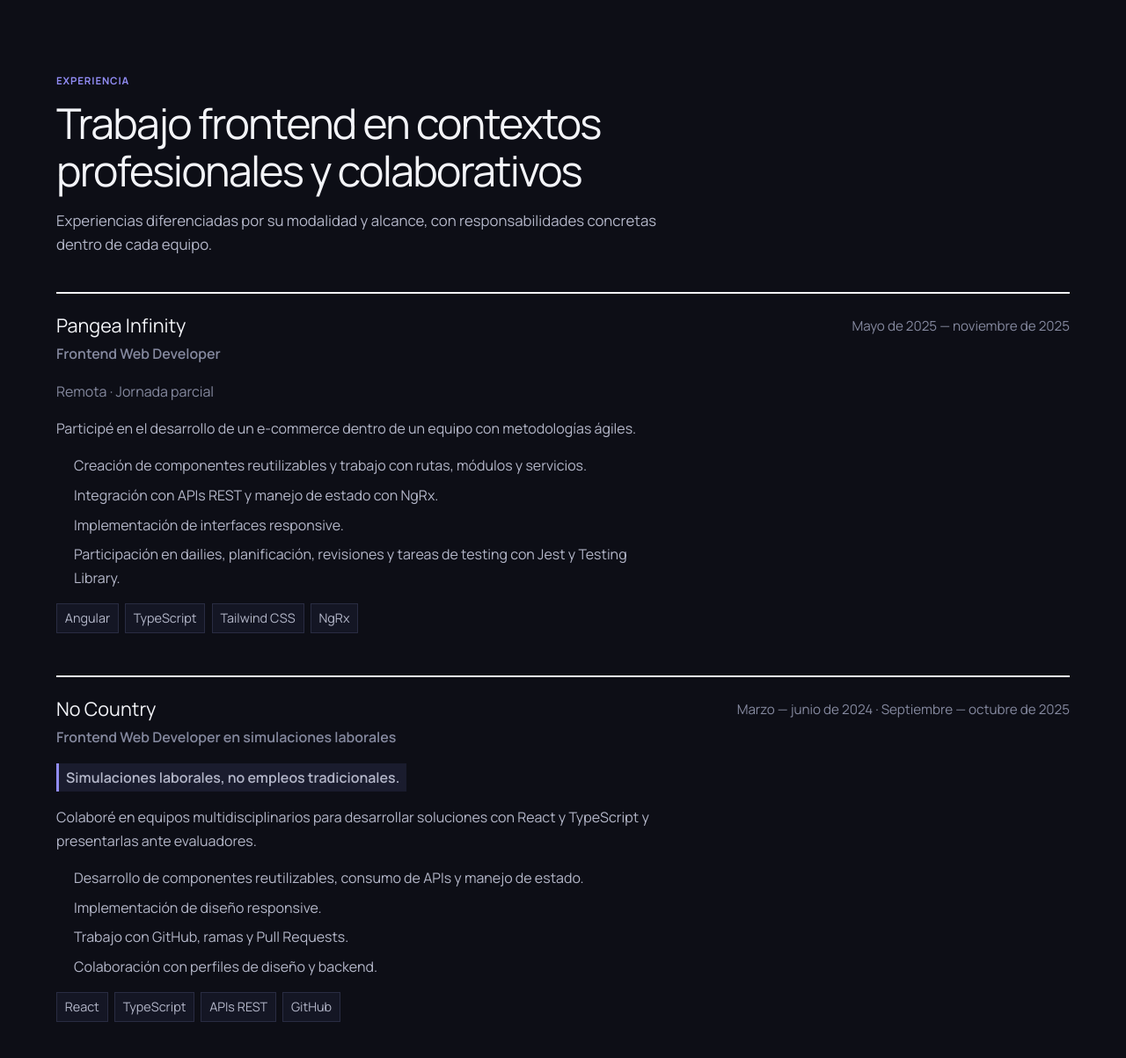
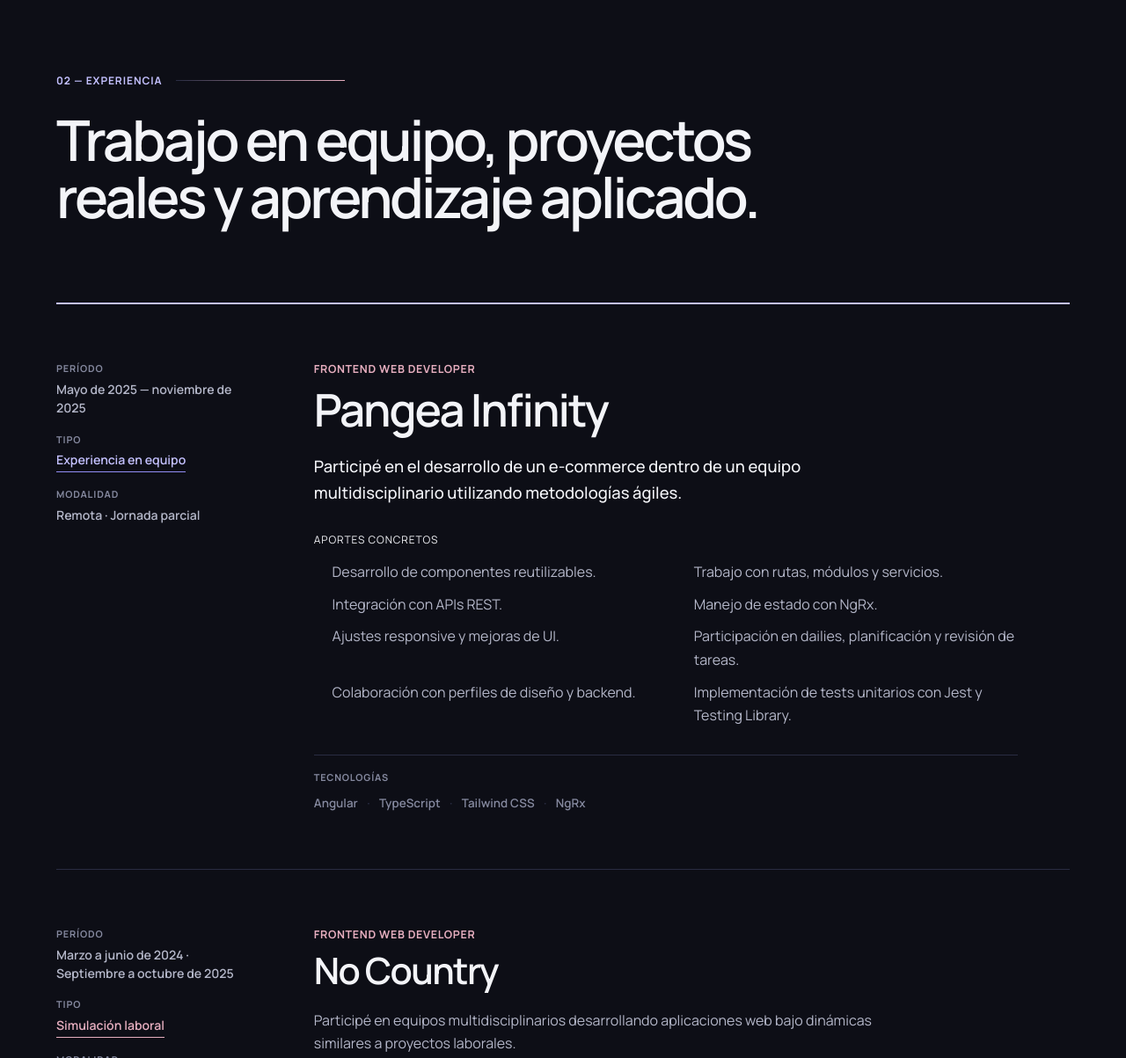
Before and after one commit to Blackpachamame/portfolio, an Astro site: page / in a window 1280 px wide. Shown: the part 1800-3003 px from the top of the page at 88% size. Built offline with nearby package versions, Linux system fonts and the light colour scheme; Astro itself is replaced by a stand-in of ours.

Commit message:
feat: diseñar sección de experiencia profesional

```diff
--- a/src/components/sections/ExperienceSection.astro
+++ b/src/components/sections/ExperienceSection.astro
@@ -1,49 +1,78 @@
 ---
-import SectionHeading from '../ui/SectionHeading.astro';
 import { experiences } from '../../data/experience';
 ---
 
-<section id="experiencia" class="landing-section" aria-labelledby="experiencia-title">
+<section
+  id="experiencia"
+  class="experience-section landing-section"
+  aria-labelledby="experiencia-title">
   <div class="container">
-    <SectionHeading
-      headingId="experiencia-title"
-      eyebrow="Experiencia"
-      title="Trabajo frontend en contextos profesionales y colaborativos"
-      introduction="Experiencias diferenciadas por su modalidad y alcance, con responsabilidades concretas dentro de cada equipo."
-    />
+    <header class="experience-section__heading">
+      <div class="experience-section__index">
+        <p>02 — Experiencia</p>
+        <span aria-hidden="true"></span>
+      </div>
+      <h2 id="experiencia-title">Trabajo en equipo, proyectos reales y aprendizaje aplicado.</h2>
+    </header>
 
-    <div class="entry-list">
+    <ol class="experience-list" role="list">
       {
         experiences.map((experience) => (
-          <article class="entry">
-            <header class="entry__header">
+          <li
+            class:list={[
+              'experience-list__item',
+              {
+                'experience-list__item--featured': experience.type === 'Experiencia en equipo',
+                'experience-list__item--simulation': experience.type === 'Simulación laboral',
+                'experience-list__item--brief': experience.type === 'Proyecto puntual',
+              },
+            ]}>
+            <article class="experience-entry">
+              <dl class="experience-entry__meta">
                 <div>
+                  <dt>Período</dt>
+                  <dd>{experience.period}</dd>
+                </div>
+                <div>
+                  <dt>Tipo</dt>
+                  <dd class="experience-entry__type">{experience.type}</dd>
+                </div>
+                <div>
+                  <dt>Modalidad</dt>
+                  <dd>{experience.modality}</dd>
+                </div>
+              </dl>
+
+              <div class="experience-entry__content">
+                <header class="experience-entry__header">
+                  <p class="experience-entry__role">{experience.role}</p>
                   <h3>{experience.organization}</h3>
-                <p class="entry__role">{experience.role}</p>
-              </div>
-              <p class="entry__period">{experience.period}</p>
                 </header>
 
-            {experience.modality && <p class="entry__meta">{experience.modality}</p>}
-            {experience.context && <p class="entry__context">{experience.context}</p>}
-            <p>{experience.summary}</p>
+                <p class="experience-entry__summary">{experience.summary}</p>
 
-            <ul class="detail-list">
+                <div class="experience-entry__contributions">
+                  <h4>Aportes concretos</h4>
+                  <ul>
                     {experience.contributions.map((contribution) => (
                       <li>{contribution}</li>
                     ))}
                   </ul>
+                </div>
 
-            <ul
-              class="tag-list"
-              aria-label={`Tecnologías utilizadas en ${experience.organization}`}>
+                <div class="experience-entry__technologies">
+                  <p>Tecnologías</p>
+                  <ul>
                     {experience.technologies.map((technology) => (
                       <li>{technology}</li>
                     ))}
                   </ul>
+                </div>
+              </div>
             </article>
+          </li>
         ))
       }
-    </div>
+    </ol>
   </div>
 </section>
--- a/src/data/experience.ts
+++ b/src/data/experience.ts
@@ -6,43 +6,57 @@ export const experiences: Experience[] = [
     role: 'Frontend Web Developer',
     period: 'Mayo de 2025 — noviembre de 2025',
     modality: 'Remota · Jornada parcial',
+    type: 'Experiencia en equipo',
     summary:
-      'Participé en el desarrollo de un e-commerce dentro de un equipo con metodologías ágiles.',
+      'Participé en el desarrollo de un e-commerce dentro de un equipo multidisciplinario utilizando metodologías ágiles.',
     contributions: [
-      'Creación de componentes reutilizables y trabajo con rutas, módulos y servicios.',
-      'Integración con APIs REST y manejo de estado con NgRx.',
-      'Implementación de interfaces responsive.',
-      'Participación en dailies, planificación, revisiones y tareas de testing con Jest y Testing Library.',
+      'Desarrollo de componentes reutilizables.',
+      'Trabajo con rutas, módulos y servicios.',
+      'Integración con APIs REST.',
+      'Manejo de estado con NgRx.',
+      'Ajustes responsive y mejoras de UI.',
+      'Participación en dailies, planificación y revisión de tareas.',
+      'Colaboración con perfiles de diseño y backend.',
+      'Implementación de tests unitarios con Jest y Testing Library.',
     ],
     technologies: ['Angular', 'TypeScript', 'Tailwind CSS', 'NgRx'],
   },
   {
     organization: 'No Country',
-    role: 'Frontend Web Developer en simulaciones laborales',
-    period: 'Marzo — junio de 2024 · Septiembre — octubre de 2025',
-    context: 'Simulaciones laborales, no empleos tradicionales.',
+    role: 'Frontend Web Developer',
+    period: 'Marzo a junio de 2024 · Septiembre a octubre de 2025',
+    modality: 'Remota',
+    type: 'Simulación laboral',
     summary:
-      'Colaboré en equipos multidisciplinarios para desarrollar soluciones con React y TypeScript y presentarlas ante evaluadores.',
+      'Participé en equipos multidisciplinarios desarrollando aplicaciones web bajo dinámicas similares a proyectos laborales.',
     contributions: [
-      'Desarrollo de componentes reutilizables, consumo de APIs y manejo de estado.',
-      'Implementación de diseño responsive.',
-      'Trabajo con GitHub, ramas y Pull Requests.',
+      'Desarrollo de interfaces con React y TypeScript.',
+      'Creación de componentes reutilizables.',
+      'Diseño responsive.',
+      'Consumo de APIs REST.',
+      'Manejo de estado.',
+      'Trabajo con ramas y Pull Requests.',
       'Colaboración con perfiles de diseño y backend.',
+      'Participación en Scrum.',
+      'Presentación de soluciones ante evaluadores.',
     ],
-    technologies: ['React', 'TypeScript', 'APIs REST', 'GitHub'],
+    technologies: ['React', 'TypeScript', 'Tailwind CSS', 'APIs REST', 'GitHub'],
   },
   {
-    organization: 'Puntarena',
+    organization: 'Puntarena Eventos',
     role: 'WordPress / Frontend Developer',
-    period: 'Enero de 2026 — febrero de 2026',
+    period: 'Enero a febrero de 2026',
     modality: 'Remota · Jornada parcial',
-    context: 'Experiencia breve y puntual.',
+    type: 'Proyecto puntual',
     summary:
-      'Trabajé en la maquetación y el mantenimiento visual de un sitio realizado con WordPress y Elementor.',
+      'Colaboración breve en la maquetación y mantenimiento visual de un sitio para una empresa de eventos.',
     contributions: [
-      'Maquetación con Elementor, CSS personalizado y ajustes visuales.',
-      'Correcciones responsive y optimización de imágenes.',
-      'Carga y organización de contenido y comunicación con el cliente.',
+      'Maquetación de páginas con Elementor.',
+      'Ajustes visuales y responsive.',
+      'CSS personalizado.',
+      'Optimización de imágenes.',
+      'Carga y organización de contenido.',
+      'Comunicación directa con el cliente.',
     ],
     technologies: ['WordPress', 'Elementor', 'CSS'],
   },
--- a/src/styles/global.css
+++ b/src/styles/global.css
@@ -647,6 +647,223 @@ strong {
   font-weight: 500;
 }
 
+.experience-section__heading {
+  max-width: 58rem;
+  margin-block-end: clamp(3rem, 8vw, 5.5rem);
+}
+
+.experience-section__index {
+  display: flex;
+  align-items: center;
+  gap: 1rem;
+  margin-block-end: 1.5rem;
+}
+
+.experience-section__index p {
+  flex: 0 0 auto;
+  margin-block-end: 0;
+  color: var(--color-accent-soft);
+  font-size: 0.75rem;
+  font-weight: 700;
+  letter-spacing: 0.075em;
+  text-transform: uppercase;
+}
+
+.experience-section__index span {
+  width: min(100%, 12rem);
+  height: 1px;
+  background: linear-gradient(90deg, var(--color-border), var(--color-accent-warm));
+}
+
+.experience-section__heading h2 {
+  max-width: 20ch;
+  margin-block-end: 0;
+  font-size: clamp(2rem, 9vw, 4rem);
+  font-weight: 600;
+  letter-spacing: -0.05em;
+  line-height: 1.02;
+}
+
+.experience-list {
+  margin: 0;
+  padding: 0;
+  list-style: none;
+}
+
+.experience-list__item {
+  border-block-start: 1px solid var(--color-border);
+}
+
+.experience-list__item:last-child {
+  border-block-end: 1px solid var(--color-border);
+}
+
+.experience-list__item--featured {
+  border-block-start: 2px solid var(--color-accent-soft);
+}
+
+.experience-entry {
+  display: grid;
+  gap: 2rem;
+  padding-block: clamp(2rem, 7vw, 4rem);
+}
+
+.experience-entry__meta {
+  display: grid;
+  align-content: start;
+  gap: 1rem;
+  min-width: 0;
+  margin: 0;
+}
+
+.experience-entry__meta > div {
+  display: grid;
+  gap: 0.25rem;
+}
+
+.experience-entry__meta dt,
+.experience-entry__technologies > p {
+  color: var(--color-text-muted);
+  font-size: 0.68rem;
+  font-weight: 700;
+  letter-spacing: 0.08em;
+  text-transform: uppercase;
+}
+
+.experience-entry__meta dd {
+  min-width: 0;
+  margin-inline-start: 0;
+  color: var(--color-text-secondary);
+  font-size: 0.88rem;
+  font-weight: 600;
+  line-height: 1.5;
+}
+
+.experience-entry__meta .experience-entry__type {
+  width: fit-content;
+  padding-block-end: 0.15rem;
+  border-block-end: 1px solid var(--color-accent);
+  color: var(--color-accent-soft);
+}
+
+.experience-list__item--simulation .experience-entry__type {
+  border-block-end-color: var(--color-accent-warm);
+  color: var(--color-accent-warm);
+}
+
+.experience-list__item--brief .experience-entry__type {
+  border-block-end-color: var(--color-text-muted);
+  color: var(--color-text-secondary);
+}
+
+.experience-entry__content {
+  min-width: 0;
+  max-width: 50rem;
+}
+
+.experience-entry__header {
+  margin-block-end: 1.25rem;
+}
+
+.experience-entry__header h3 {
+  margin-block-end: 0;
+  font-size: clamp(1.65rem, 7vw, 2.6rem);
+  font-weight: 600;
+  letter-spacing: -0.04em;
+}
+
+.experience-list__item--featured .experience-entry__header h3 {
+  font-size: clamp(1.9rem, 8vw, 3.2rem);
+}
+
+.experience-list__item--brief .experience-entry__header h3 {
+  font-size: clamp(1.55rem, 6vw, 2.1rem);
+}
+
+.experience-entry__role {
+  margin-block-end: 0.4rem;
+  color: var(--color-accent-warm);
+  font-size: 0.78rem;
+  font-weight: 700;
+  letter-spacing: 0.055em;
+  text-transform: uppercase;
+}
+
+.experience-entry__summary {
+  max-width: 43rem;
+  margin-block-end: 2rem;
+  color: var(--color-text-secondary);
+  font-size: 1rem;
+}
+
+.experience-list__item--featured .experience-entry__summary {
+  color: var(--color-text);
+  font-size: clamp(1.05rem, 2vw, 1.15rem);
+  font-weight: 500;
+}
+
+.experience-entry__contributions {
+  margin-block-end: 2rem;
+}
+
+.experience-entry__contributions h4 {
+  margin-block-end: 1rem;
+  color: var(--color-text);
+  font-size: 0.75rem;
+  letter-spacing: 0.075em;
+  text-transform: uppercase;
+}
+
+.experience-entry__contributions ul {
+  display: grid;
+  gap: 0.65rem;
+  margin: 0;
+  padding-inline-start: 1.1rem;
+}
+
+.experience-entry__contributions li {
+  padding-inline-start: 0.2rem;
+  color: var(--color-text-secondary);
+}
+
+.experience-entry__contributions li::marker {
+  color: var(--color-accent);
+}
+
+.experience-entry__technologies {
+  display: grid;
+  gap: 0.55rem;
+  padding-block-start: 1rem;
+  border-block-start: 1px solid var(--color-border);
+}
+
+.experience-entry__technologies > p {
+  margin-block-end: 0;
+}
+
+.experience-entry__technologies ul {
+  display: flex;
+  flex-wrap: wrap;
+  gap: 0.3rem 0.65rem;
+  margin: 0;
+  padding: 0;
+  list-style: none;
+}
+
+.experience-entry__technologies li {
+  display: flex;
+  align-items: center;
+  gap: 0.65rem;
+  color: var(--color-text-muted);
+  font-size: 0.84rem;
+  font-weight: 600;
+}
+
+.experience-entry__technologies li:not(:last-child)::after {
+  content: '·';
+  color: var(--color-border);
+}
+
 .entry-list {
   display: grid;
   gap: 3rem;
@@ -884,6 +1101,15 @@ strong {
     font-size: clamp(2.5rem, 5.2vw, 4rem);
   }
 
+  .experience-section__heading h2 {
+    font-size: clamp(2.5rem, 5.2vw, 4rem);
+  }
+
+  .experience-entry {
+    grid-template-columns: minmax(9.5rem, 0.38fr) minmax(0, 1fr);
+    gap: clamp(2.5rem, 6vw, 5rem);
+  }
+
   .entry__header,
   .entry__footer,
   .site-footer__inner {
@@ -917,6 +1143,20 @@ strong {
     grid-template-columns: 7.5rem minmax(0, 1fr);
     gap: 1.5rem;
   }
+
+  .experience-entry {
+    grid-template-columns: 13.5rem minmax(0, 1fr);
+  }
+
+  .experience-list__item--featured .experience-entry__contributions ul,
+  .experience-list__item--simulation .experience-entry__contributions ul {
+    grid-template-columns: repeat(2, minmax(0, 1fr));
+    column-gap: 2.5rem;
+  }
+
+  .experience-list__item--brief .experience-entry {
+    padding-block: 2.75rem;
+  }
 }
 
 @media (prefers-reduced-motion: reduce) {
--- a/src/types/portfolio.ts
+++ b/src/types/portfolio.ts
@@ -27,12 +27,14 @@ export interface ProfileDetail {
   supportingText?: string;
 }
 
+export type ExperienceType = 'Experiencia en equipo' | 'Simulación laboral' | 'Proyecto puntual';
+
 export interface Experience {
   organization: string;
   role: string;
   period: string;
-  modality?: string;
-  context?: string;
+  modality: string;
+  type: ExperienceType;
   summary: string;
   contributions: string[];
   technologies: string[];
```
Also changed, not shown: AGENTS.md (+1 -1 lines). Lines whose indentation alone changed are shown as unchanged.
